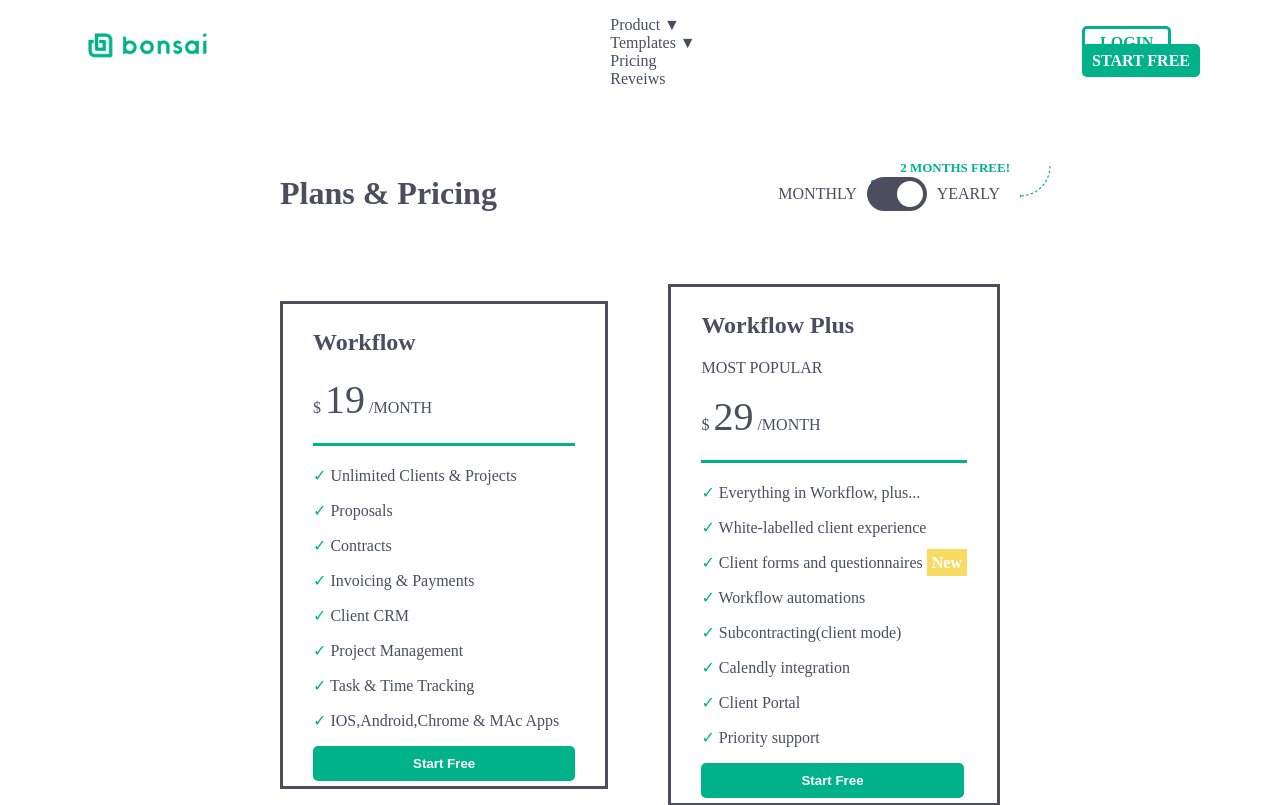
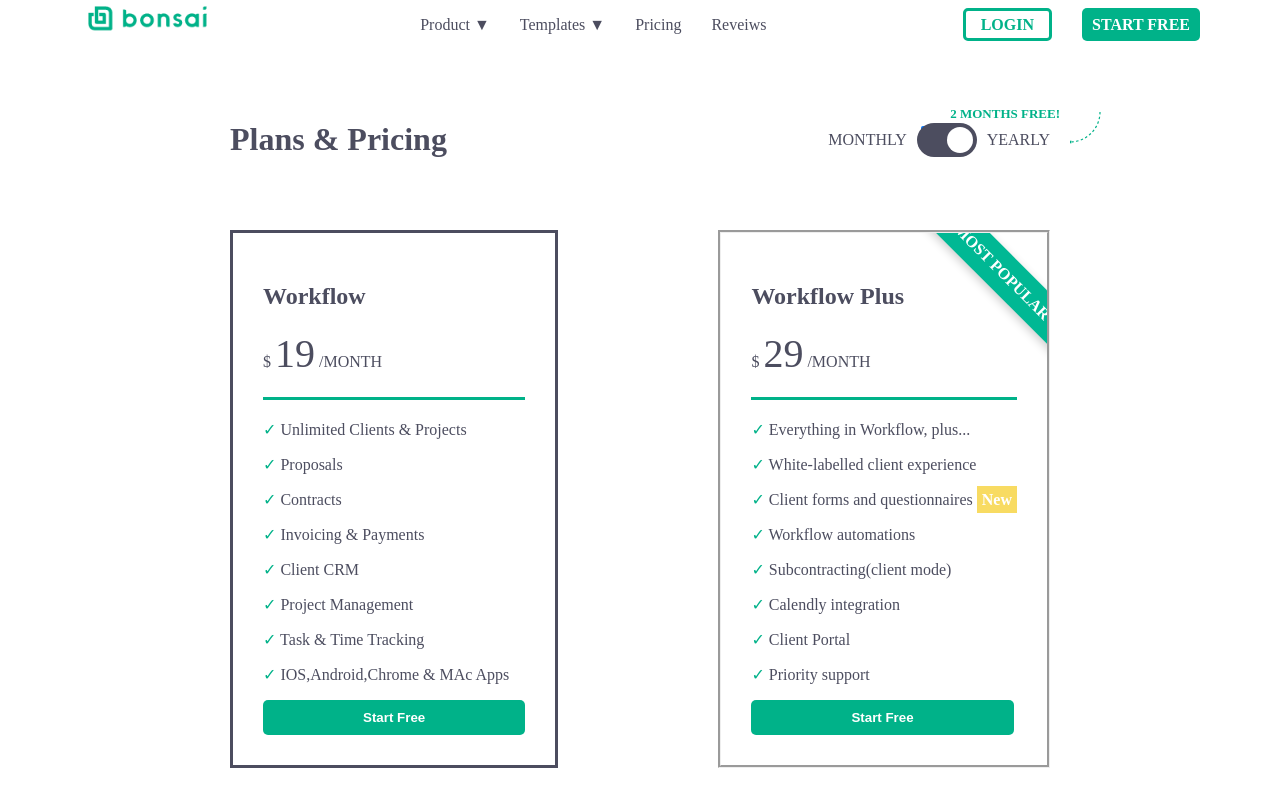
Before and after one commit to Evelynemunguti/Landing-Page, a plain HTML site: page index.html in a window 1280 px wide. Shown: the top 805 px of the page. Drawn offline with Linux system fonts and the light colour scheme.

Commit message:
Made so changes on the workflow

```diff
--- a/style.css
+++ b/style.css
@@ -2,6 +2,10 @@ body{
    color:#4c4d5f;
    margin: 0;
    padding: 0 80px;
+
+}
+main{
+   padding: 0 150px;
 
 }
 a{
@@ -19,13 +23,13 @@ nav{
     align-items: center;
 }
 
-#serviceEl ul{
+.serviceEl ul{
    display: flex;
     flex-direction: row;
     gap: 30px;
 }
 
-#CATEl ul{
+.CATEl ul{
    display: flex;
     flex-direction: row;
     gap: 30px;
@@ -36,7 +40,7 @@ nav{
     justify-content: space-between;
     align-items: center;
     margin-top: 50px;
-    padding: 0 200px;
+    /* padding: 0 200px; */
 
 }
 
@@ -140,7 +144,7 @@ input:checked + .slider:before {
     justify-content: space-between;
     align-items: center;
    margin-top: 50px;
-   padding: 0 200px;
+   /* padding: 0 200px; */
     border-radius: 10px;
 }
 
@@ -154,12 +158,14 @@ input:checked + .slider:before {
 }
 
 .workflowPlus{
-    border-style:solid;
+    position: relative;
+      overflow: hidden;
+    border-style:groove;
     max-width: 700px;
     align-items: center;
     justify-content: center;
     align-content: center;
-    padding: 5px 30px;
+    padding: 30px 30px;
 }
 
 .workflowEl{
@@ -168,7 +174,7 @@ input:checked + .slider:before {
     align-items: center;
     justify-content: center;
     align-content: center;
-    padding: 5px 30px;
+    padding: 30px 30px;
 }
 
 .partnersEl{
@@ -176,12 +182,11 @@ input:checked + .slider:before {
     flex-direction: row;
     justify-content: space-between;
     align-items: center;
-    width: 800px;
     padding: 20px;
     border-radius: 10px;
     border-style: groove;
    margin-top: 10px;
-   margin: 0 auto 20px auto;
+
 
 }
 .paragraphEl{
@@ -196,13 +201,12 @@ input:checked + .slider:before {
     flex-direction: row;
     justify-content: space-between;
     align-items: center;
-    width: 800px;
     padding: 40px;
     border-radius: 10px;
     border-style:none;
     background-color: rgba(189, 213, 243, 0.2);
    margin-top: 10px;
-   margin: 0 auto 20px auto;
+
 
 }
 
@@ -223,6 +227,31 @@ input:checked + .slider:before {
     flex-direction: row;
     justify-content: space-between;
 }
-#quizes{
-    margin-left: 30px;
+
+.ribbon {
+  width: 150px;
+    height: 150px;
+    overflow: hidden;
+    position: absolute;
+    top: -10px;
+    right: -15px;
+
 }
+.ribbon span {
+  position: absolute;
+  display: block;
+  width: 200px;
+  padding: 10px 0;
+  background: #00b894;
+  color: #fff;
+  font-weight: bold;
+  text-align: center;
+  transform: rotate(45deg);
+  top: 30px;
+  right: -40px;
+
+  box-shadow: 0 3px 10px rgba(0,0,0,0.2);
+
+
+
+}
```
